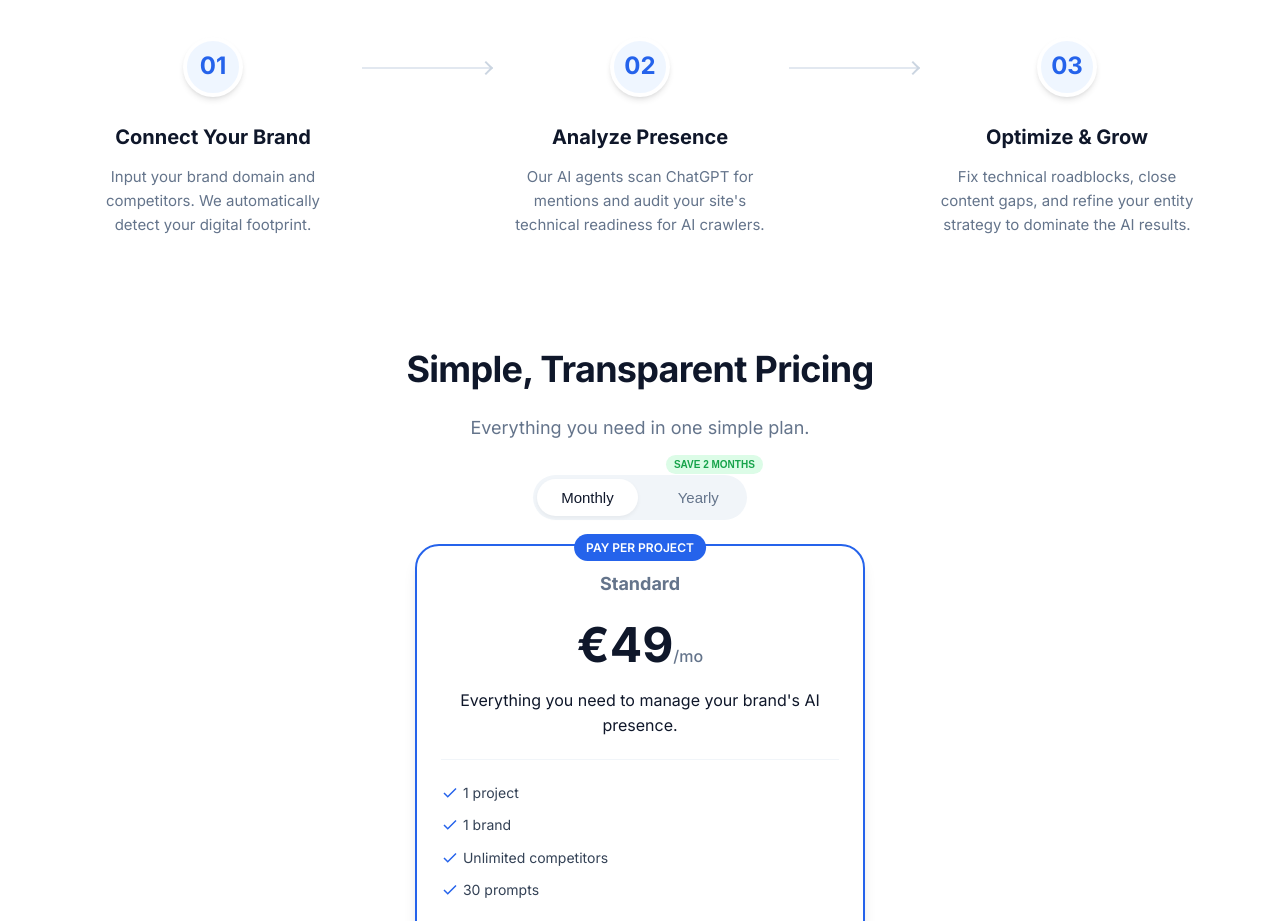
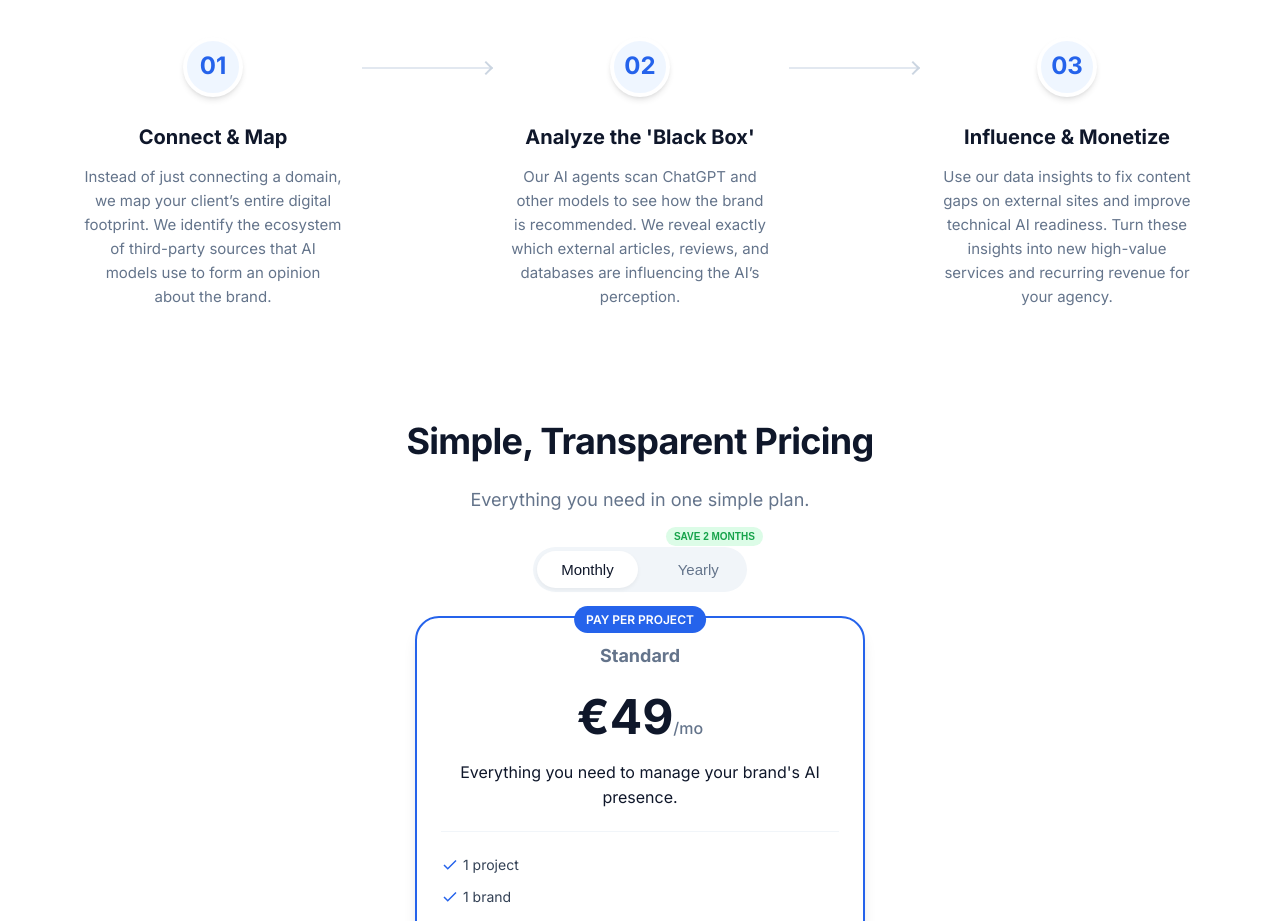
Before and after one commit to davidnoordberg/aseon-landing, a website built with Vite: page index.html in a window 1280 px wide. Shown: the part 4701-5622 px from the top of the page. Built offline with nearby package versions, Linux system fonts and the light colour scheme.

Commit message:
Update 'How It Works' section to be more agency-focused

```diff
--- a/index.html
+++ b/index.html
@@ -528,21 +528,23 @@
         <div class="process-steps">
           <div class="step-card">
             <div class="step-number">01</div>
-            <h3>Connect Your Brand</h3>
-            <p>Input your brand domain and competitors. We automatically detect your digital footprint.</p>
+            <h3>Connect & Map</h3>
+            <p>Instead of just connecting a domain, we map your client’s entire digital footprint. We identify the
+              ecosystem of third-party sources that AI models use to form an opinion about the brand.</p>
           </div>
           <div class="step-connector"></div>
           <div class="step-card">
             <div class="step-number">02</div>
-            <h3>Analyze Presence</h3>
-            <p>Our AI agents scan ChatGPT for mentions and audit your site's technical readiness for AI crawlers.</p>
+            <h3>Analyze the 'Black Box'</h3>
+            <p>Our AI agents scan ChatGPT and other models to see how the brand is recommended. We reveal exactly which
+              external articles, reviews, and databases are influencing the AI’s perception.</p>
           </div>
           <div class="step-connector"></div>
           <div class="step-card">
             <div class="step-number">03</div>
-            <h3>Optimize & Grow</h3>
-            <p>Fix technical roadblocks, close content gaps, and refine your entity strategy to dominate the AI results.
-            </p>
+            <h3>Influence & Monetize</h3>
+            <p>Use our data insights to fix content gaps on external sites and improve technical AI readiness. Turn
+              these insights into new high-value services and recurring revenue for your agency.</p>
           </div>
         </div>
       </div>
```
